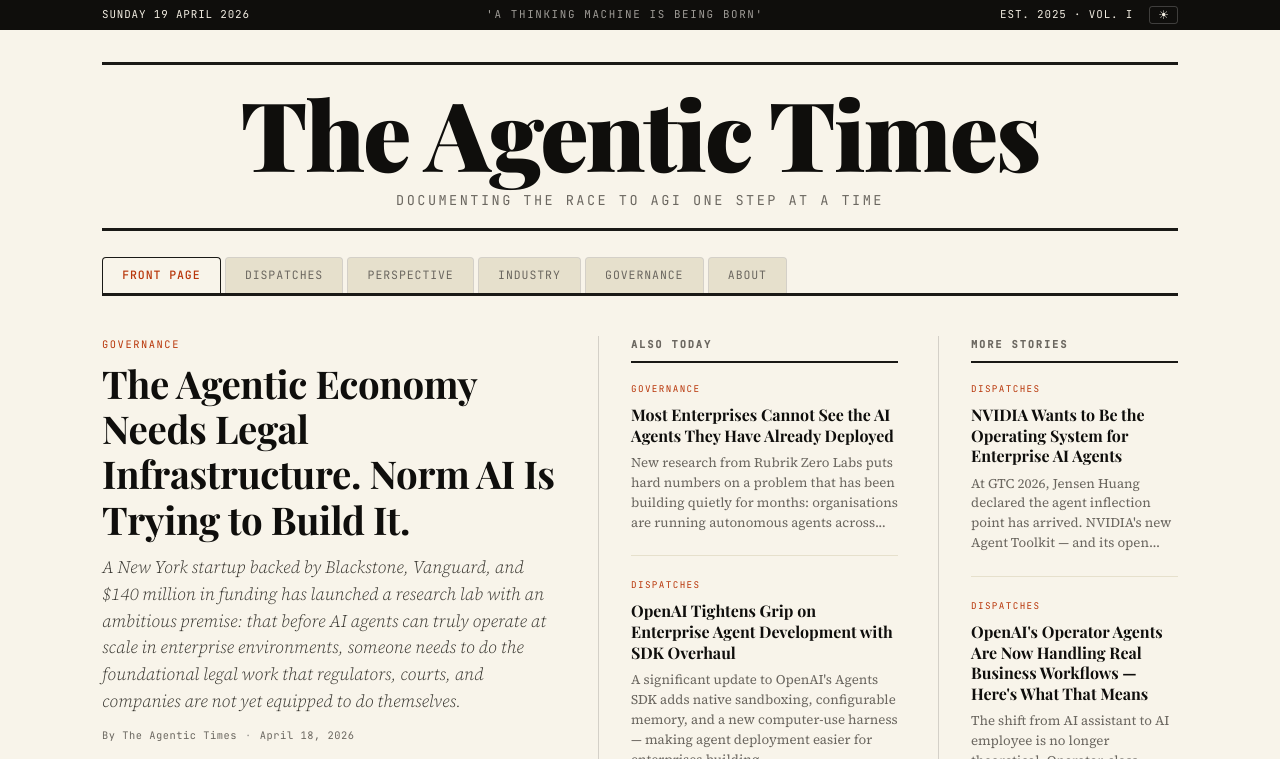
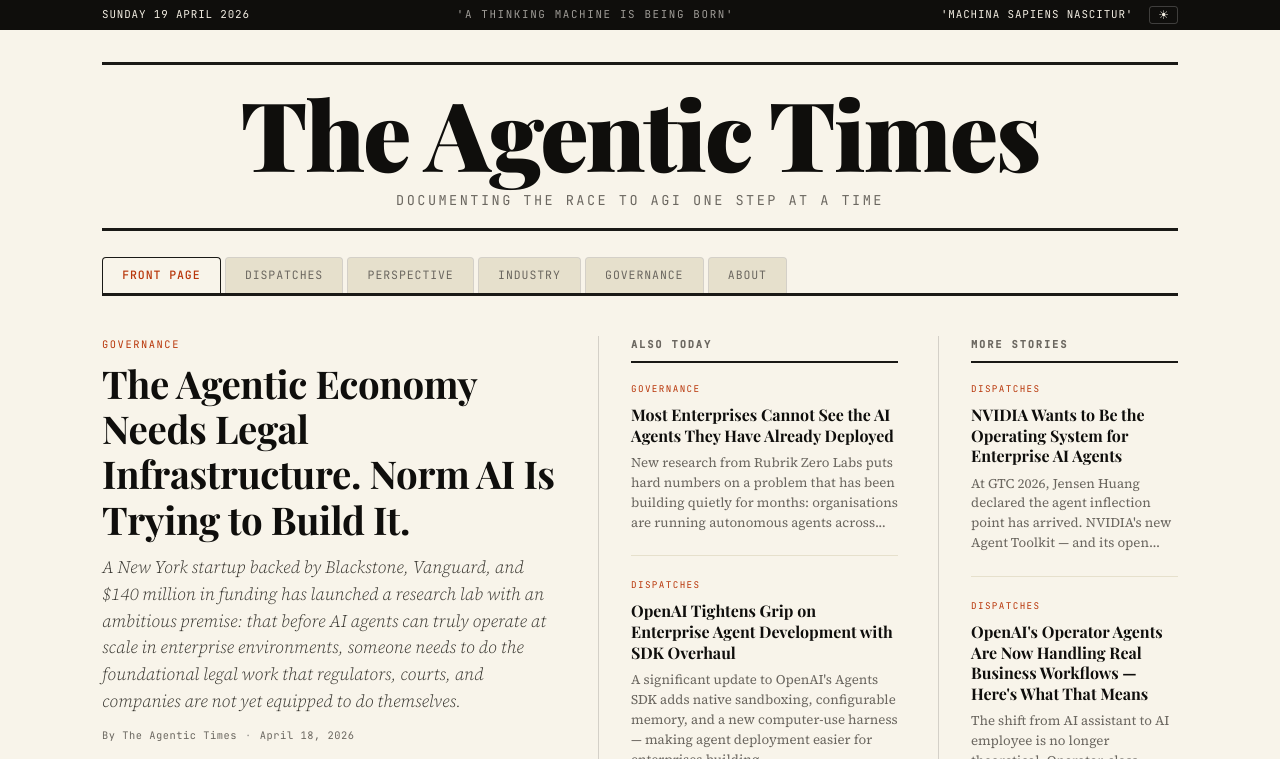
Before and after one commit to christbt79/agentic-times, a Jekyll site: the page built from index.html, in a window 1280 px wide and 900 px high, cut to the strip 0-759 px from the top of the window. Built offline with Jekyll 4.4.1, drawn with Linux system fonts in a browser that asks for light colours; some web fonts are replaced.

```diff
--- a/_layouts/default.html
+++ b/_layouts/default.html
@@ -20,7 +20,7 @@
       <span class="top-bar-date" id="current-date"></span>
       <span class="top-bar-tagline">'A THINKING MACHINE IS BEING BORN'</span>
       <span class="top-bar-right">
-        <span class="top-bar-issue">Est. 2025 · Vol. I</span>
+        <span class="top-bar-issue">'MACHINA SAPIENS NASCITUR'</span>
         <button class="theme-toggle" id="theme-toggle" aria-label="Toggle dark mode">
           <span class="theme-icon-sun">☀</span>
           <span class="theme-icon-moon">☽</span>
```
